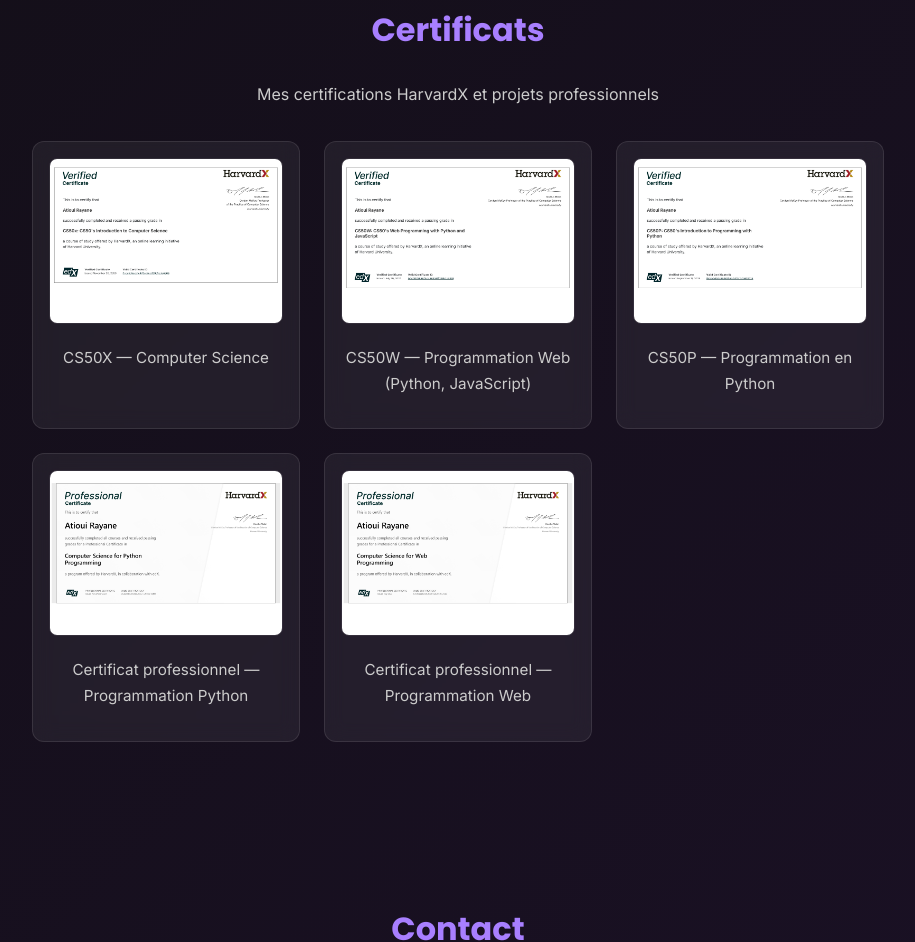
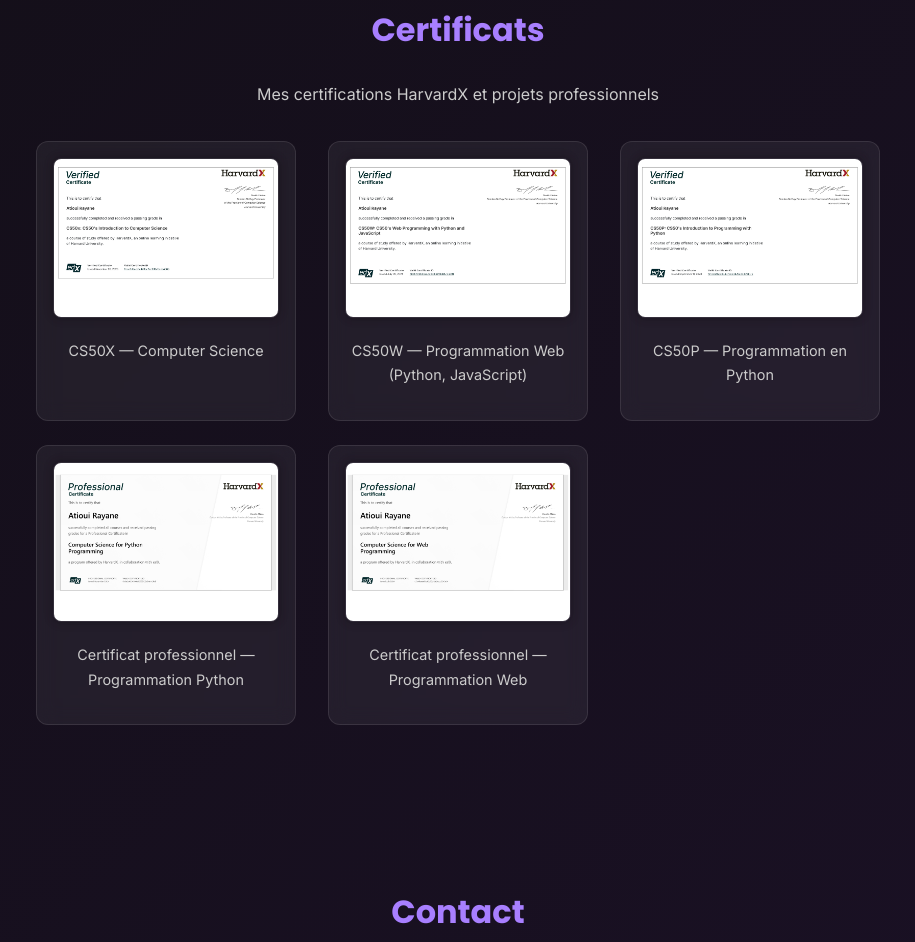
Before and after one commit to rayaneatioui/rayaneatioui.github.io, a plain HTML site: page index.html in a window 1280 px wide. Shown: the part 2318-3260 px from the top of the page, without its empty margins (182-1097 px from the left). Drawn offline with Linux system fonts and the light colour scheme.

Commit message:
Update style.css

```diff
--- a/style.css
+++ b/style.css
@@ -163,12 +163,13 @@ footer {
     font-size: 0.9rem;
   }
 }
-/* ---------- Certificats ---------- */
+/* ---------- Certificats (ajusté) ---------- */
 .cert-grid {
   display: grid;
-  grid-template-columns: repeat(auto-fit, minmax(250px, 1fr));
+  grid-template-columns: repeat(auto-fit, minmax(220px, 1fr));
   gap: 1.5rem;
   margin-top: 2rem;
+  justify-items: center;
 }
 
 .cert {
@@ -179,21 +180,26 @@ footer {
   text-align: center;
   transition: transform 0.3s, border 0.3s;
   backdrop-filter: blur(10px);
+  max-width: 260px;
 }
 
 .cert img {
   width: 100%;
+  max-height: 180px;
+  object-fit: cover;
   border-radius: 8px;
-  transition: transform 0.3s;
+  transition: transform 0.3s, box-shadow 0.3s;
   border: 1px solid rgba(255, 255, 255, 0.08);
+  box-shadow: 0 0 10px rgba(0, 0, 0, 0.3);
 }
 
 .cert img:hover {
   transform: scale(1.05);
+  box-shadow: 0 0 20px rgba(168, 127, 255, 0.4);
 }
 
 .cert p {
   margin-top: 0.8rem;
   color: #ccc;
-  font-size: 0.95rem;
+  font-size: 0.9rem;
 }
```
